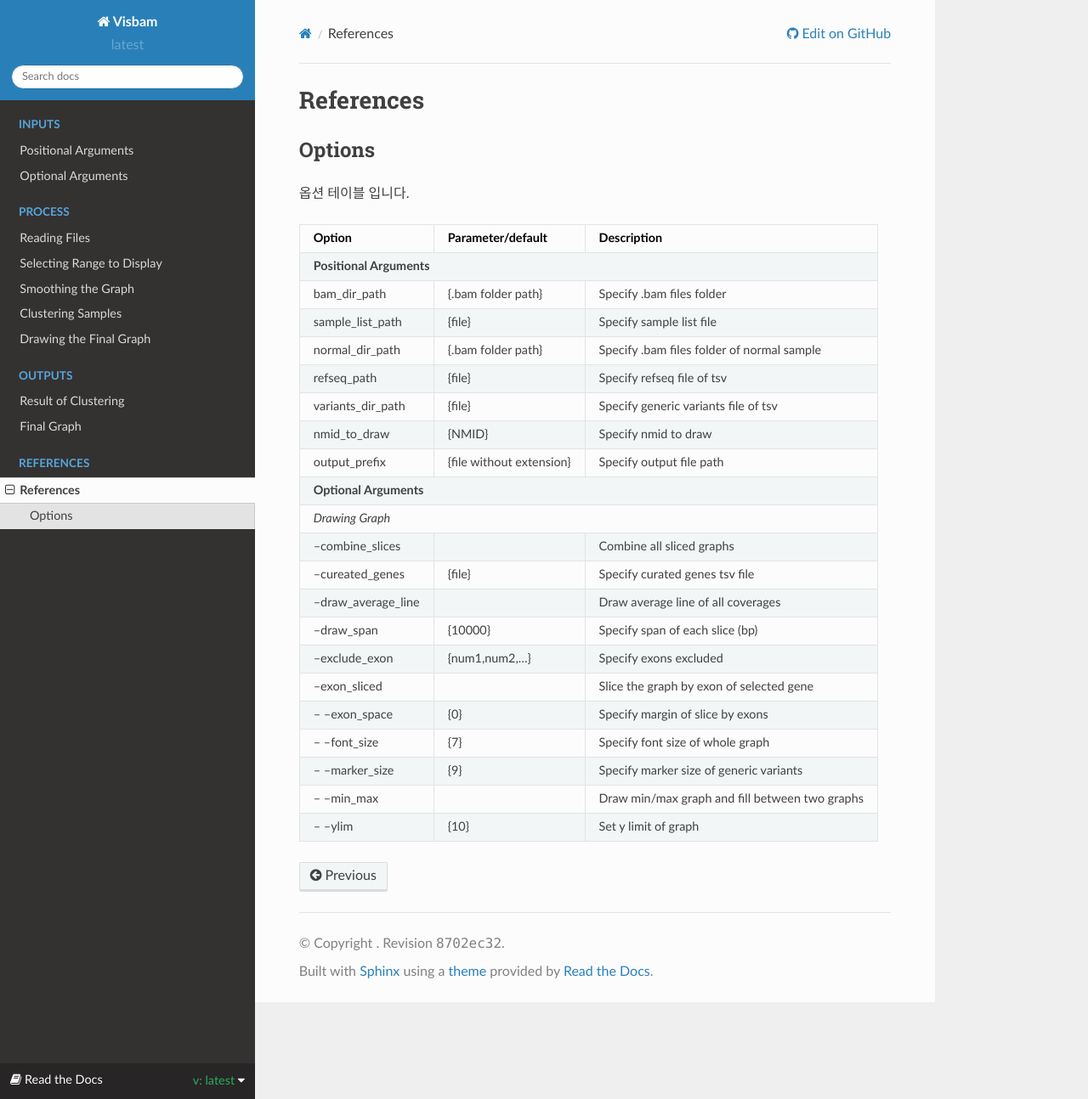
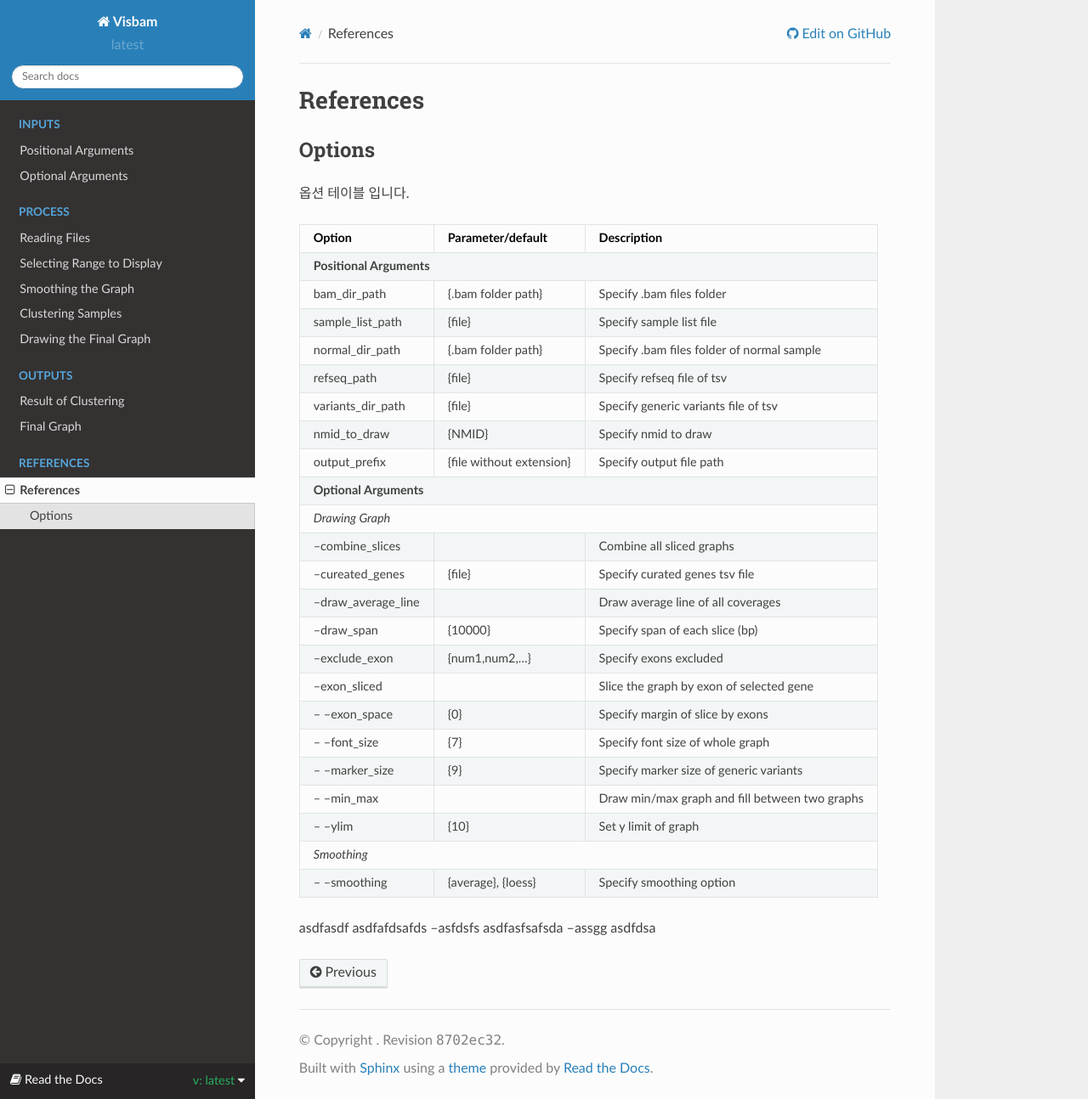
Before and after one commit to sungyoung-lee/visbam, a Sphinx documentation site: the page built from docs/references.rst, in a window 1280 px wide and 1294 px high. Shown: the whole window at 85% size. Built offline with Sphinx 7.4.7 and the Read the Docs theme 2.0.0, drawn with Linux system fonts in a browser that asks for light colours.

Commit message:
Read The Docs v0.0.2

```diff
--- a/docs/references.rst
+++ b/docs/references.rst
@@ -51,3 +51,12 @@ Options
 +---------------------+--------------------------+---------------------------------------------------+
 | -- --ylim           | {10}                     | Set y limit of graph                              |
 +---------------------+--------------------------+---------------------------------------------------+
+| *Smoothing*                                                                                        |
++---------------------+--------------------------+---------------------------------------------------+
+| -- --smoothing      | {average}, {loess}       | Specify smoothing option                          |
++---------------------+--------------------------+---------------------------------------------------+
+
+
+asdfasdf               asdfafdsafds
+--asfdsfs              asdfasfsafsda
+--assgg                asdfdsa
```
